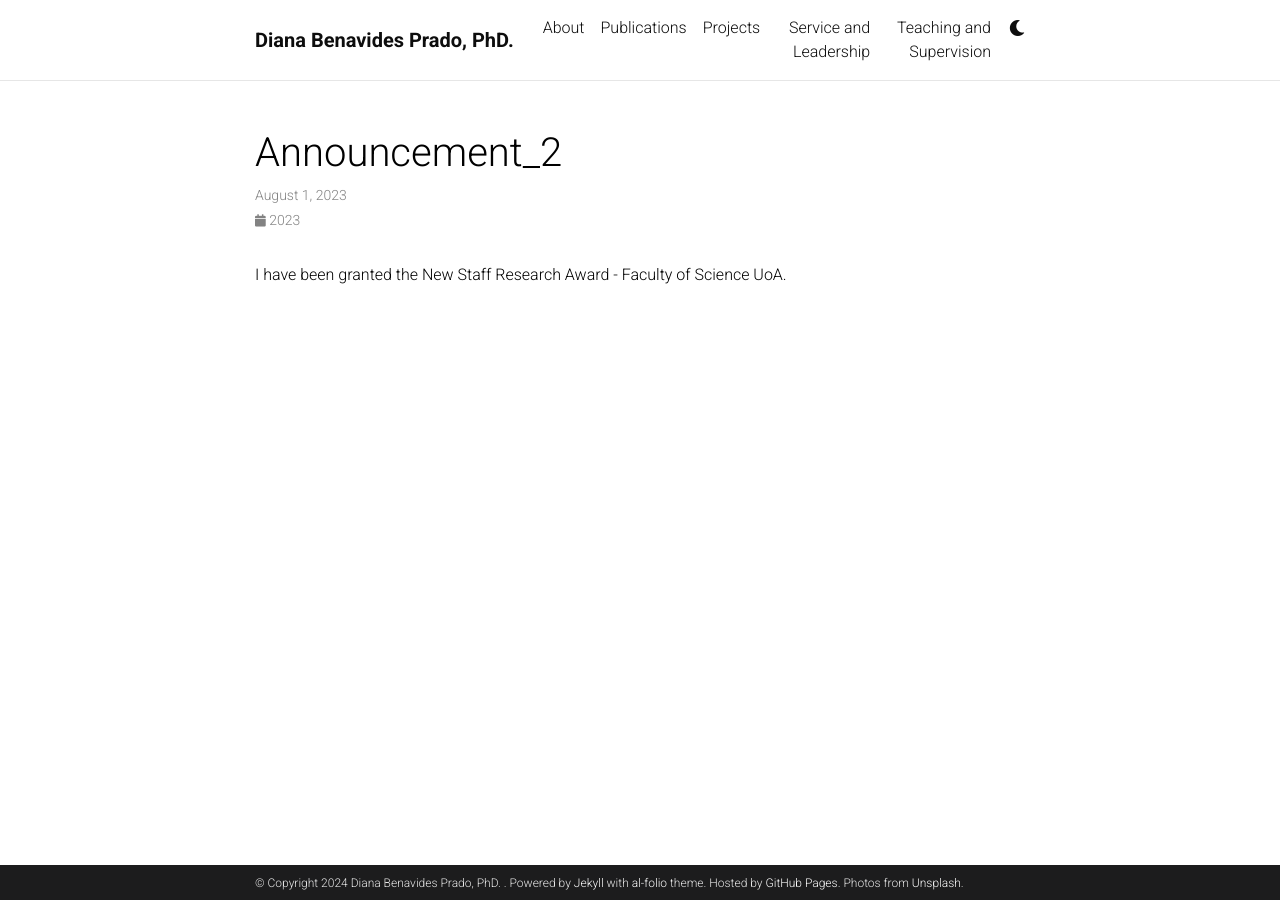
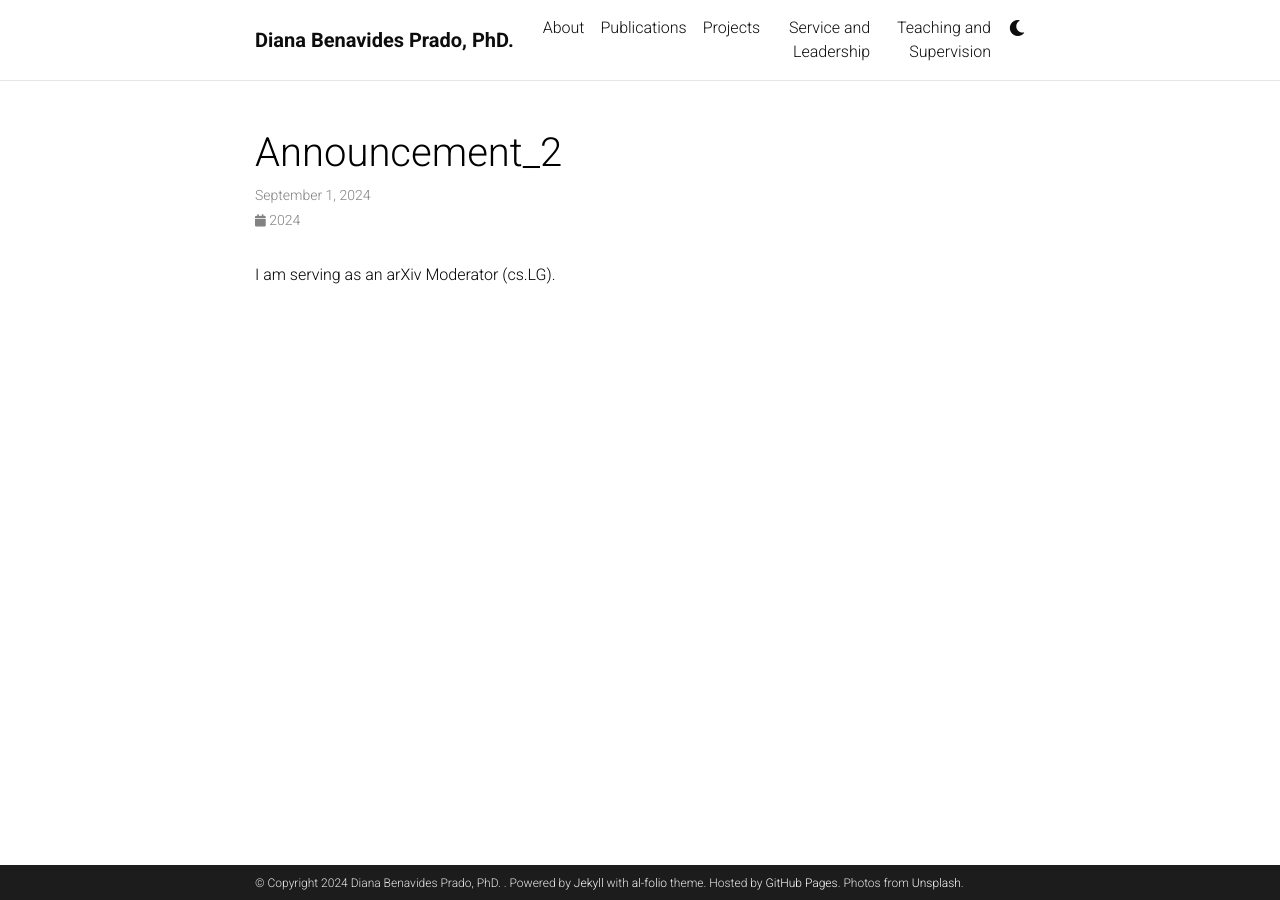
Before and after one commit to dianabenavidesprado/dianabenavidesprado.github.io, a Jekyll site: the page built from _news/announcement_2.md, in a window 1280 px wide. Built offline with Jekyll 4.4.1, drawn with Linux system fonts in a browser that asks for light colours; comment, search, counter and statistics services are not loaded; a style sheet for code colours, icons or effects is not loaded.

Commit message:
Update announcement_2.md

```diff
--- a/_news/announcement_2.md
+++ b/_news/announcement_2.md
@@ -1,7 +1,7 @@
 ---
 layout: post
-date: 2023-08-01
+date: 2024-09-01
 inline: true
 ---
 
-I have been granted the New Staff Research Award - Faculty of Science UoA.
+I am serving as an arXiv Moderator (cs.LG).
```
